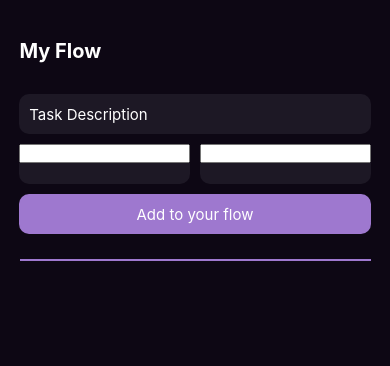
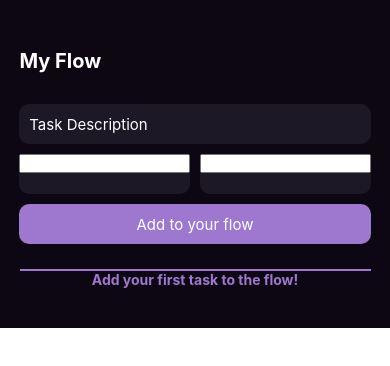
Before and after one commit to LloydN01/flow_app, a React Native app in the folder flow_app/: screen / in a window 390 px wide. Shown: the top 366 px of the page. Built offline with nearby package versions, Linux system fonts and the light colour scheme; some icons are missing.

Commit message:
improve layout

```diff
--- a/flow_app/App.tsx
+++ b/flow_app/App.tsx
@@ -1,7 +1,8 @@
 import { faCircleUser } from '@fortawesome/free-solid-svg-icons'
 import { FontAwesomeIcon } from '@fortawesome/react-native-fontawesome'
+import { StatusBar } from 'expo-status-bar'
 import { useState } from 'react'
-import { FlatList, Text, View } from 'react-native'
+import { FlatList, SafeAreaView, Text, View } from 'react-native'
 import CompletedTask from './components/completedTask'
 import TaskInput from './components/taskInput'
 import TaskItem from './components/taskItem'
@@ -17,7 +18,7 @@ export default function App() {
     // Completed Task Objects
     const [completedTaskEntries, setCompletedTasks] = useState<{
         [key: number]: { task: string; priority: string; timeRequired: string }
-    }>([])
+    }>({})
 
     function addTaskHandler(
         enteredTaskText: string,
@@ -33,6 +34,19 @@ export default function App() {
                 timeRequired: enteredTimeReq,
             },
         }))
+    }
+
+    let taskCollectionScreen = (
+        <Text style={[styles.showEmptySign]}>
+            Add your first task to the flow!
+        </Text>
+    )
+
+    if (
+        Object.keys(allTaskEntries).length > 0 ||
+        Object.keys(completedTaskEntries).length > 0
+    ) {
+        taskCollectionScreen = <Text style={styles.hideEmptySign}></Text>
     }
 
     function deleteTaskHandler(taskId: number) {
@@ -67,6 +81,9 @@ export default function App() {
     }
 
     return (
+        <>
+            <SafeAreaView>
+                <StatusBar style='light' />
                 <View style={styles.landingScreenContainer}>
                     <View style={styles.todoPageContainer}>
                         <View style={styles.topPageContainer}>
@@ -86,6 +103,7 @@ export default function App() {
                         </View>
                         <TaskInput onAddTask={addTaskHandler} />
                         <View style={styles.dividerContainer}></View>
+                        {taskCollectionScreen}
                         <FlatList
                             data={[
                                 ...Object.entries(allTaskEntries).map(
@@ -108,7 +126,9 @@ export default function App() {
                                     <CompletedTask
                                         item={item.taskData}
                                         taskId={item.taskId}
-                                onPermanentDeleteTask={permanentDeleteHandler}
+                                        onPermanentDeleteTask={
+                                            permanentDeleteHandler
+                                        }
                                         onRestoreTask={restoreTaskHandler}
                                     />
                                 ) : (
@@ -124,5 +144,7 @@ export default function App() {
                         />
                     </View>
                 </View>
+            </SafeAreaView>
+        </>
     )
 }
--- a/flow_app/components/completedTask.tsx
+++ b/flow_app/components/completedTask.tsx
@@ -17,14 +17,12 @@ function CompletedTask(props: any) {
             <Text style={styles.genericCompletedTaskText}>
                 {props.item.task}
             </Text>
-            <View style={styles.genericSubTaskContainer}>
             <Text style={styles.genericCompletedTaskText}>
                 Priority: {props.item.priority}
             </Text>
             <Text style={styles.genericCompletedTaskText}>
                 Time Requirement: {props.item.timeRequired}
             </Text>
-            </View>
             <View style={styles.genericSubTaskContainer}>
                 <Pressable onPress={permanentDeleteHandler}>
                     <FontAwesomeIcon icon={faTrash} color='#78CFB0' />
--- a/flow_app/components/taskInput.tsx
+++ b/flow_app/components/taskInput.tsx
@@ -32,10 +32,12 @@ function TaskInput(props: TaskInputProps) {
     }
 
     function addTaskHandler() {
-        props.onAddTask(enteredTaskText, enteredPriority, enteredTimeReq)
-        setEnteredTaskText('')
-        setEnteredPriority('')
-        setTimeReq('')
+        if (enteredTaskText && enteredPriority && enteredTimeReq) {
+            props.onAddTask(enteredTaskText, enteredPriority, enteredTimeReq)
+            setEnteredTaskText('')
+            setEnteredPriority('')
+            setTimeReq('')
+        }
     }
 
     return (
--- a/flow_app/components/taskItem.tsx
+++ b/flow_app/components/taskItem.tsx
@@ -15,14 +15,12 @@ function TaskItem(props: any) {
     return (
         <View style={styles.genericTaskContainer}>
             <Text style={styles.genericTaskText}>{props.item.task}</Text>
-            <View style={styles.genericSubTaskContainer}>
             <Text style={styles.genericTaskText}>
                 Priority: {props.item.priority}
             </Text>
             <Text style={styles.genericTaskText}>
                 Time Requirement: {props.item.timeRequired}
             </Text>
-            </View>
             <View style={styles.genericSubTaskContainer}>
                 <Pressable onPress={deleteTaskHandler}>
                     <FontAwesomeIcon icon={faTrash} color='#9E78CF' />
--- a/flow_app/style/landingPageStyles.tsx
+++ b/flow_app/style/landingPageStyles.tsx
@@ -4,6 +4,7 @@ export const styles = StyleSheet.create({
     landingScreenContainer: {
         backgroundColor: '#0D0714',
         height: '100%',
+        paddingTop: 10,
     },
     topPageContainer: {
         flexDirection: 'row',
@@ -27,8 +28,7 @@ export const styles = StyleSheet.create({
         width: '90%',
         margin: 'auto',
     },
-    completedListContainer: {
-    },
+    completedListContainer: {},
     genericText: {
         color: 'white',
         fontWeight: 'bold',
@@ -37,4 +37,12 @@ export const styles = StyleSheet.create({
         fontSize: 20,
         textAlign: 'center',
     },
+    hideEmptySign: {
+        display: 'none',
+    },
+    showEmptySign: {
+        color: '#9E78CF',
+        fontWeight: 'bold',
+        margin: 'auto',
+    },
 })
```
Also changed, not shown: flow_app/constants/colour.tsx (added). Lines whose indentation alone changed are shown as unchanged.
